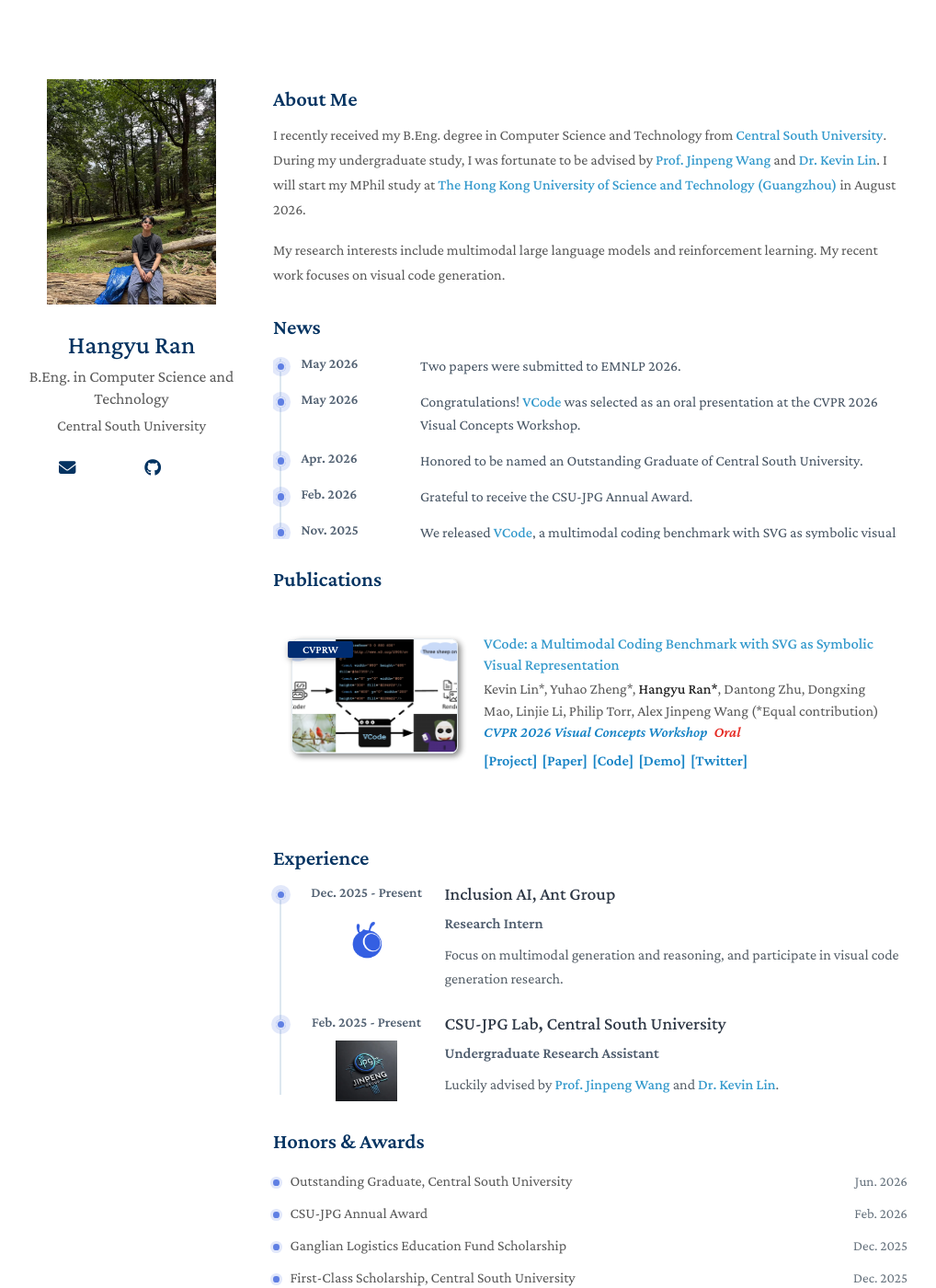
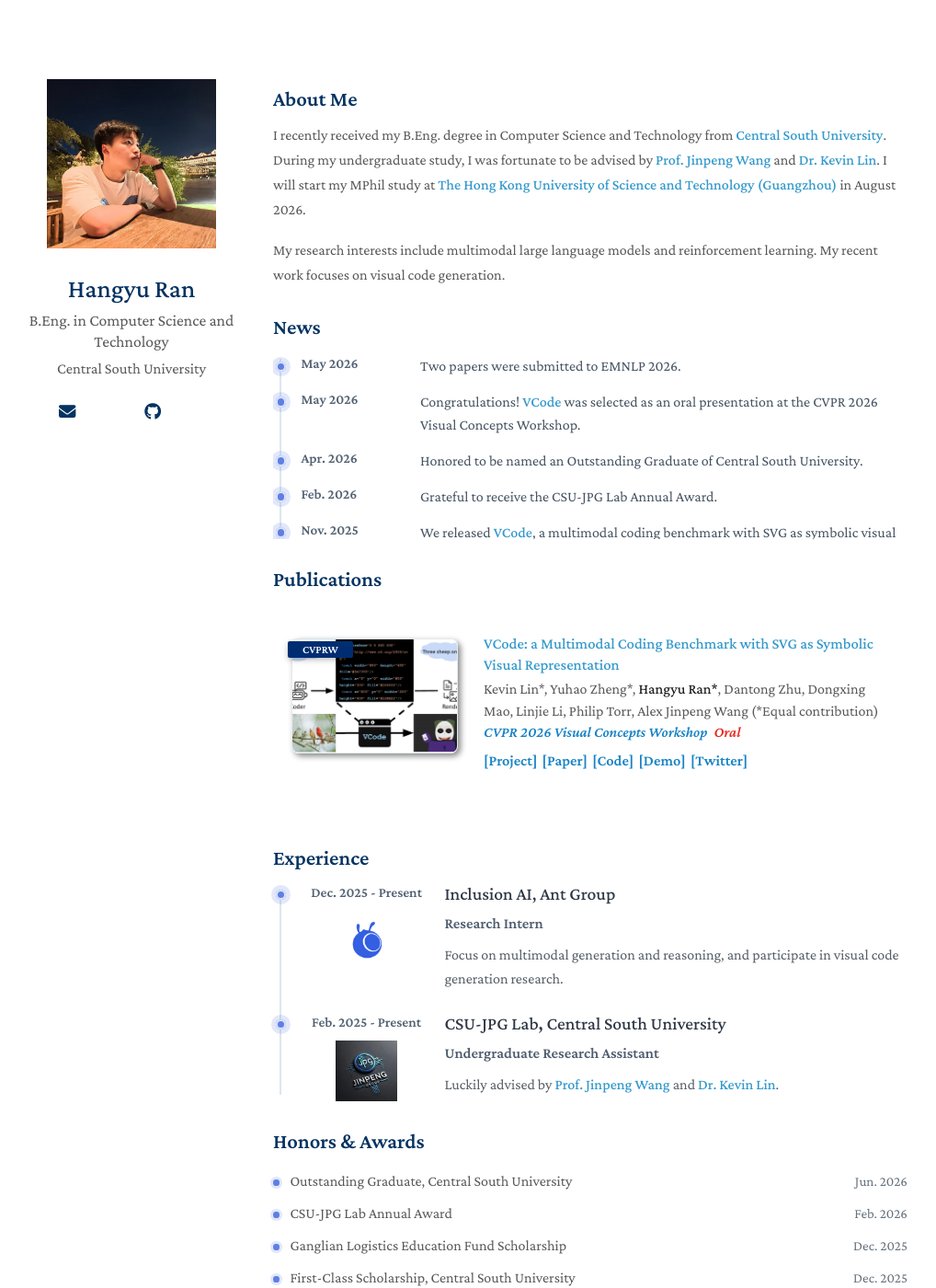
Before and after one commit to HangyuRan/HangyuRan.github.io, a Jekyll site: the page built from index.md, in a window 1280 px wide and 1400 px high. Shown: the whole window at 92% size, without its empty margins (133-1151 px from the left). Built offline with Jekyll 4.4.1, drawn with Linux system fonts in a browser that asks for light colours; a style sheet for code colours, icons or effects is not loaded.

Commit message:
update homepage

```diff
--- a/_includes/services.md
+++ b/_includes/services.md
@@ -2,7 +2,7 @@
 
 <ul class="honor-list">
   <li><span>Outstanding Graduate, Central South University</span><span>Jun. 2026</span></li>
-  <li><span>CSU-JPG Annual Award</span><span>Feb. 2026</span></li>
+  <li><span>CSU-JPG Lab Annual Award</span><span>Feb. 2026</span></li>
   <li><span>Ganglian Logistics Education Fund Scholarship</span><span>Dec. 2025</span></li>
   <li><span>First-Class Scholarship, Central South University</span><span>Dec. 2025</span></li>
   <li><span>Yangguang Outstanding Student Scholarship</span><span>Dec. 2024</span></li>
--- a/index.md
+++ b/index.md
@@ -30,7 +30,7 @@ My research interests include multimodal large language models and reinforcement
   <div class="timeline-entry">
     <div class="timeline-marker" aria-hidden="true"></div>
     <div class="timeline-date">Feb. 2026</div>
-    <div class="timeline-body">Grateful to receive the CSU-JPG Annual Award.</div>
+    <div class="timeline-body">Grateful to receive the CSU-JPG Lab Annual Award.</div>
   </div>
   <div class="timeline-entry">
     <div class="timeline-marker" aria-hidden="true"></div>
```
Also changed, not shown: assets/img/avatar.jpg.
